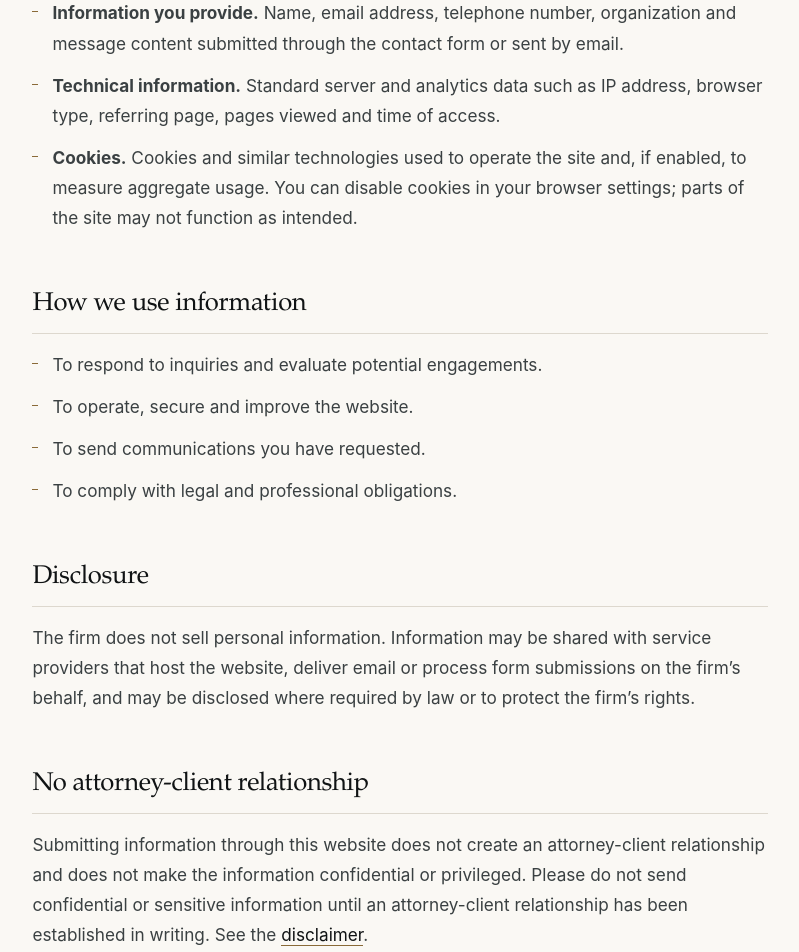
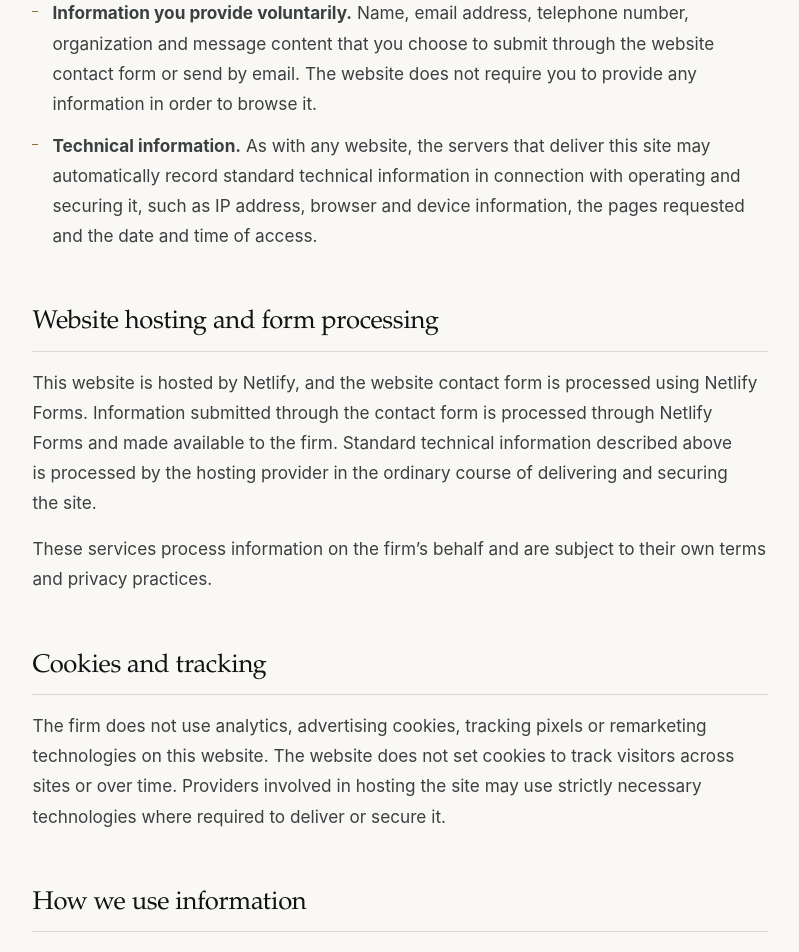
Before and after one commit to tnrobinson12/rfllplaw-website, a Next.js app: page /privacy in a window 1280 px wide. Shown: the part 900-1852 px from the top of the page, without its empty margins (12-811 px from the left). Built offline with nearby package versions, Linux system fonts and the light colour scheme.

Commit message:
Update website privacy policy

```diff
--- a/src/app/privacy/page.tsx
+++ b/src/app/privacy/page.tsx
@@ -49,20 +49,39 @@ export default function PrivacyPage() {
             <h2>Information we collect</h2>
             <ul>
               <li>
-                <strong>Information you provide.</strong> Name, email address, telephone number,
-                organization and message content submitted through the contact form or sent by
-                email.
+                <strong>Information you provide voluntarily.</strong> Name, email address,
+                telephone number, organization and message content that you choose to submit
+                through the website contact form or send by email. The website does not require
+                you to provide any information in order to browse it.
               </li>
               <li>
-                <strong>Technical information.</strong> Standard server and analytics data such as
-                IP address, browser type, referring page, pages viewed and time of access.
-              </li>
-              <li>
-                <strong>Cookies.</strong> Cookies and similar technologies used to operate the site
-                and, if enabled, to measure aggregate usage. You can disable cookies in your browser
-                settings; parts of the site may not function as intended.
+                <strong>Technical information.</strong> As with any website, the servers that
+                deliver this site may automatically record standard technical information in
+                connection with operating and securing it, such as IP address, browser and device
+                information, the pages requested and the date and time of access.
               </li>
             </ul>
+
+            <h2>Website hosting and form processing</h2>
+            <p>
+              This website is hosted by Netlify, and the website contact form is processed using
+              Netlify Forms. Information submitted through the contact form is processed through
+              Netlify Forms and made available to the firm. Standard technical information
+              described above is processed by the hosting provider in the ordinary course of
+              delivering and securing the site.
+            </p>
+            <p>
+              These services process information on the firm&rsquo;s behalf and are subject to their
+              own terms and privacy practices.
+            </p>
+
+            <h2>Cookies and tracking</h2>
+            <p>
+              The firm does not use analytics, advertising cookies, tracking pixels or remarketing
+              technologies on this website. The website does not set cookies to track visitors
+              across sites or over time. Providers involved in hosting the site may use strictly
+              necessary technologies where required to deliver or secure it.
+            </p>
 
             <h2>How we use information</h2>
             <ul>
@@ -84,8 +103,9 @@ export default function PrivacyPage() {
             <p>
               Submitting information through this website does not create an attorney-client
               relationship and does not make the information confidential or privileged. Please do
-              not send confidential or sensitive information until an attorney-client relationship
-              has been established in writing. See the{' '}
+              not submit confidential or sensitive information through the general website contact
+              form unless an attorney at the firm has instructed you to do so, and in any event not
+              until an attorney-client relationship has been established in writing. See the{' '}
               <Link href="/disclaimer">disclaimer</Link>.
             </p>
 
```
